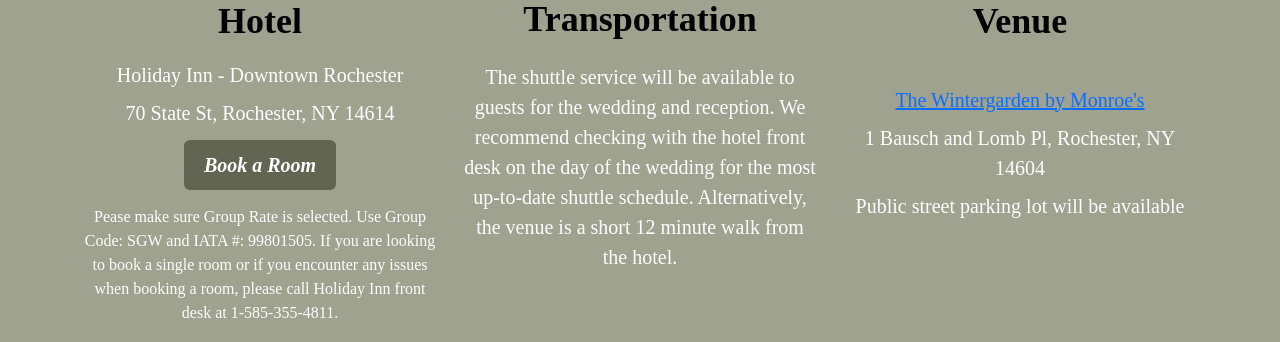
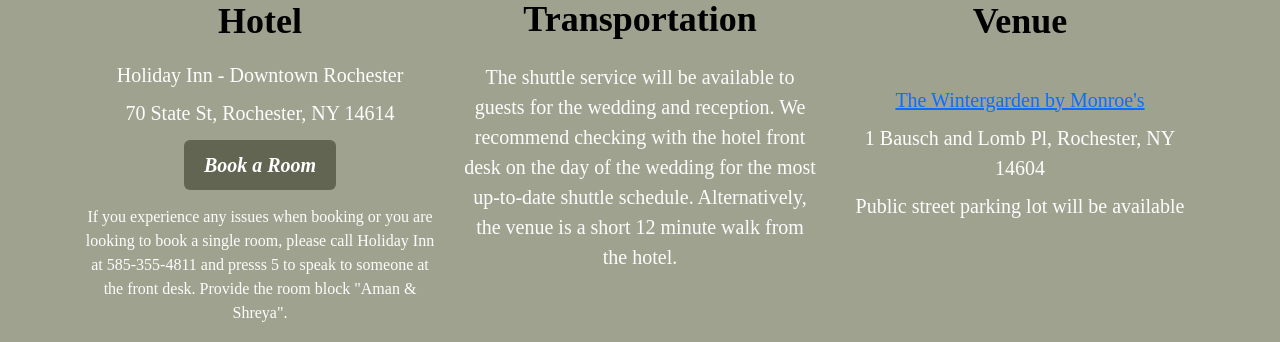
Before and after one commit to vyas95aman/Wedding_Website, a Flask app: page / in a window 1280 px wide. Shown: the part 1704-2046 px from the top of the page. Run offline with Flask 3, Linux system fonts and the light colour scheme; the visitor is signed in with stand-in values (Sample User, id 1); some libraries are stand-ins or nearby versions; some web fonts are replaced.

Commit message:
updated hotel info to call front desk

```diff
--- a/templates/index.html
+++ b/templates/index.html
@@ -93,7 +93,7 @@
                         <a href="https://www.holidayinn.com/redirect?path=hd&brandCode=HI&localeCode=en&regionCode=1&hotelCode=ROCNY&_PMID=99801505&GPC=SGW&cn=no&viewfullsite=true" target="_blank" class="custom-btn btn mt-4 btn-opacity" style="padding: 10px 20px">Book a Room</a>
                         </div>
                         <p class="mb-2" style="font-size: 16px;">
-                            Pease make sure Group Rate is selected. Use Group Code: SGW and IATA #: 99801505. If you are looking to book a single room or if you encounter any issues when booking a room, please call Holiday Inn front desk at 1-585-355-4811.
+                            If you experience any issues when booking or you are looking to book a single room, please call Holiday Inn at 585-355-4811 and presss 5 to speak to someone at the front desk. Provide the room block "Aman & Shreya".
                         </p>
                     </div>
                     <iframe class="google-map" src="https://www.google.com/maps/embed?pb=!1m14!1m8!1m3!1d2115.871015185558!2d-77.61258080093079!3d43.15767691092517!3m2!1i1024!2i768!4f13.1!3m3!1m2!1s0x89d6b455c52d195b%3A0xcce6bf9073d40afd!2sHoliday%20Inn%20Rochester%20NY%20-%20Downtown%2C%20an%20IHG%20Hotel!5e0!3m2!1sen!2sus!4v1704662418353!5m2!1sen!2sus" style="height: 278px; margin-top: 20px" allowfullscreen="" loading="lazy" referrerpolicy="no-referrer-when-downgrade"></iframe>
--- a/templates/thankyou.html
+++ b/templates/thankyou.html
@@ -75,7 +75,7 @@
                                 70 State St, Rochester, NY 14614<br>
                                 <a class="info-text" href="https://www.holidayinn.com/redirect?path=hd&brandCode=HI&localeCode=en&regionCode=1&hotelCode=ROCNY&_PMID=99801505&GPC=SGW&cn=no&viewfullsite=true" target="_blank">Room Block Link</a></p>
                                 <p class="col-9 mx-auto" style="margin-top: 2rem; color:white;">The discounted rate should auto apply, however please verify when booking the room block that the Group Rate option is selected under Rate Preference, using Group Code: <b>SGW</b> and IATA #: <b>99801505</b>.</p>
-                                <p class="col-9 mx-auto" style="color:white;">If you are looking to book a single room or if you encounter any issues when booking a room, please call Holiday Inn front desk at 1-585-355-4811.</p>
+                                <p class="col-9 mx-auto" style="color:white;">If you experience any issues when booking or you are looking to book a single room, please call Holiday Inn at 585-355-4811 and presss 5 to speak to someone at the front desk. Provide the room block "Aman & Shreya".</p>
                             </div>
                         {% endif %}
                         <div class="col-lg-12 mx-auto">
```
